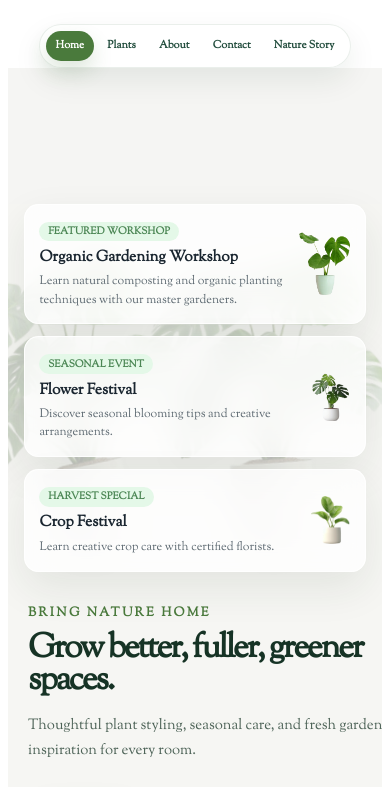
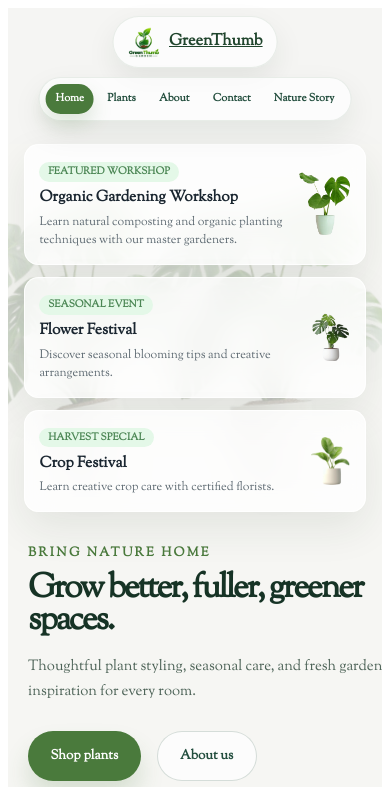
Before and after one commit to Sahild12/GreenThumb, a React (Vite) app in the folder GreenThumb/: page / in a window 390 px wide. Shown: the top 787 px of the page. Built offline with nearby package versions, Linux system fonts and the light colour scheme.

Commit message:
feat: improve hero and navigation

```diff
--- a/GreenThumb/package.json
+++ b/GreenThumb/package.json
@@ -12,6 +12,7 @@
   "dependencies": {
     "@gsap/react": "^2.1.2",
     "gsap": "^3.12.5",
+    "lenis": "^1.3.26",
     "prop-types": "^15.8.1",
     "react": "^19.2.8",
     "react-dom": "^19.2.8",
@@ -19,6 +20,7 @@
   },
   "devDependencies": {
     "@eslint/js": "^10.0.1",
+    "@tailwindcss/vite": "^4.3.3",
     "@types/react": "^19.2.18",
     "@types/react-dom": "^19.2.7",
     "@vitejs/plugin-react": "^6.1.1",
@@ -26,6 +28,7 @@
     "eslint-plugin-react-hooks": "^7.1.1",
     "eslint-plugin-react-refresh": "^0.5.6",
     "globals": "^17.12.0",
+    "tailwindcss": "^4.3.3",
     "vite": "^8.3.0"
   }
 }
--- a/GreenThumb/src/App.css
+++ b/GreenThumb/src/App.css
@@ -78,13 +78,17 @@
 }
 
 .hero-nav-wrap {
-  position: absolute;
-  top: 1.25rem;
+  position: fixed;
+  top: 1rem;
   left: 50%;
-  z-index: 20;
+  z-index: 50;
   display: flex;
   align-items: center;
+  justify-content: center;
   gap: 1rem;
+  width: max-content;
+  max-width: calc(100% - 2rem);
+  box-sizing: border-box;
   transform: translateX(-50%);
 }
 
@@ -363,13 +367,8 @@
 
 @media (max-width: 900px) {
   .hero-nav-wrap {
-    position: relative;
-    top: 0;
-    left: 0;
-    transform: none;
     display: flex;
     justify-content: center;
-    padding-top: 1rem;
     flex-wrap: wrap;
   }
 
@@ -420,10 +419,16 @@
 
 @media (max-width: 560px) {
   .brand-pill {
-    display: none;
+    display: inline-flex;
+  }
+
+  .hero-nav-wrap {
+    flex-direction: column;
+    gap: 0.6rem;
   }
 
   .hero-nav {
+    max-width: 100%;
     gap: 0.25rem;
     padding: 0.35rem 0.4rem;
   }
--- a/GreenThumb/src/components/Nav.jsx
+++ b/GreenThumb/src/components/Nav.jsx
@@ -1,4 +1,4 @@
-import React from "react";
+import { useState } from "react";
 import PropTypes from "prop-types";
 
 /* -------------------------------------------------------------------------- */
@@ -117,10 +117,14 @@ NavLink.propTypes = {
  *                                   section itself.
  * @param {string}   className     - optional extra classes (e.g. positioning)
  */
-function Nav({ activeSection = "home", onNavigate, className = "" }) {
+function Nav({ activeSection, onNavigate, className = "" }) {
+  const [selectedSection, setSelectedSection] = useState("home");
+  const currentSection = activeSection ?? selectedSection;
+
   const handleLinkClick = (id, event) => {
     // Stop the browser's instant jump so we can control the behaviour.
     event.preventDefault();
+    setSelectedSection(id);
 
     if (onNavigate) {
       onNavigate(id); // parent decides what to do
@@ -139,7 +143,7 @@ function Nav({ activeSection = "home", onNavigate, className = "" }) {
           key={id}
           id={id}
           label={label}
-          isActive={activeSection === id}
+          isActive={currentSection === id}
           onClick={handleLinkClick}
         />
       ))}
```
Also changed, not shown: 1 other file (tests, documents, lock files or other folders).
